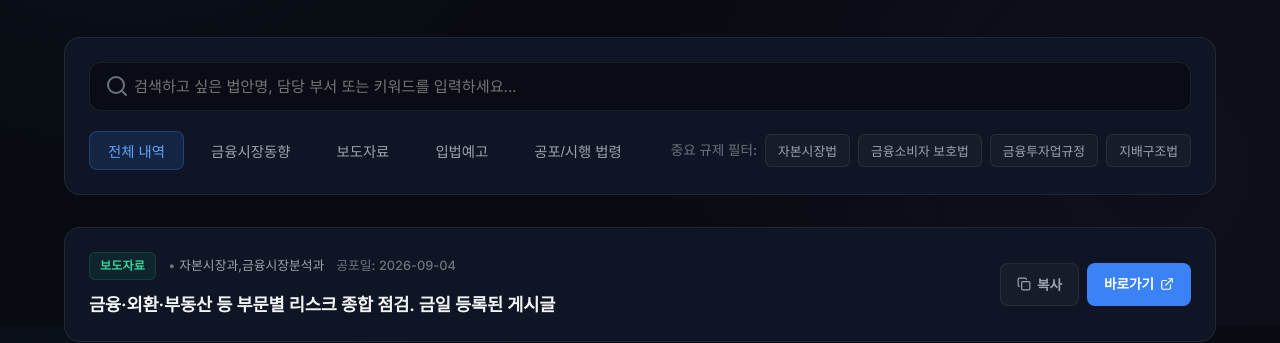
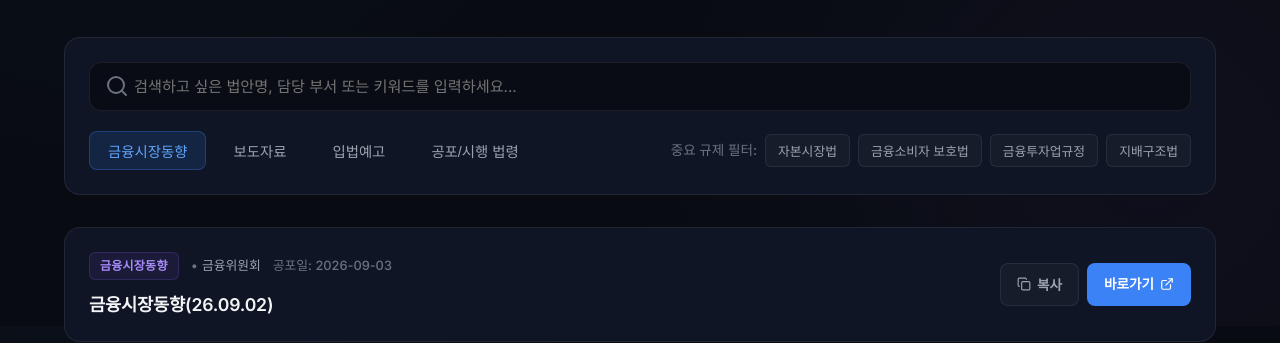
Before and after one commit to v11797-cloud/Financial-tracker, a plain HTML site: page index.html in a window 1280 px wide. Shown: the part 474-817 px from the top of the page. Drawn offline with nearby package versions, Linux system fonts and the light colour scheme.

Commit message:
feat: remove 전체 내역 tab and set default active tab to 금융시장동향

```diff
--- a/index.html
+++ b/index.html
@@ -71,8 +71,7 @@
             <div class="filter-row">
                 <!-- 카테고리 탭 필터 -->
                 <div class="tab-group" id="tab-group">
-                    <button class="filter-tab active" data-category="all">전체 내역</button>
-                    <button class="filter-tab" data-category="금융시장동향">금융시장동향</button>
+                    <button class="filter-tab active" data-category="금융시장동향">금융시장동향</button>
                     <button class="filter-tab" data-category="보도자료">보도자료</button>
                     <button class="filter-tab" data-category="입법예고">입법예고</button>
                     <button class="filter-tab" data-category="공포법령">공포/시행 법령</button>
@@ -152,7 +151,7 @@
 
             // 전역 필터 상태
             let currentSearch = "";
-            let currentCategory = "all";
+            let currentCategory = "금융시장동향";
             let activeKeywords = new Set();
 
             // 엘리먼트 참조
@@ -424,7 +423,7 @@
                 // 필터링 적용
                 let filtered = rawData.filter(item => {
                     // 1. 카테고리 필터
-                    if (currentCategory !== "all" && item.category !== currentCategory) {
+                    if (item.category !== currentCategory) {
                         return false;
                     }
 
```
